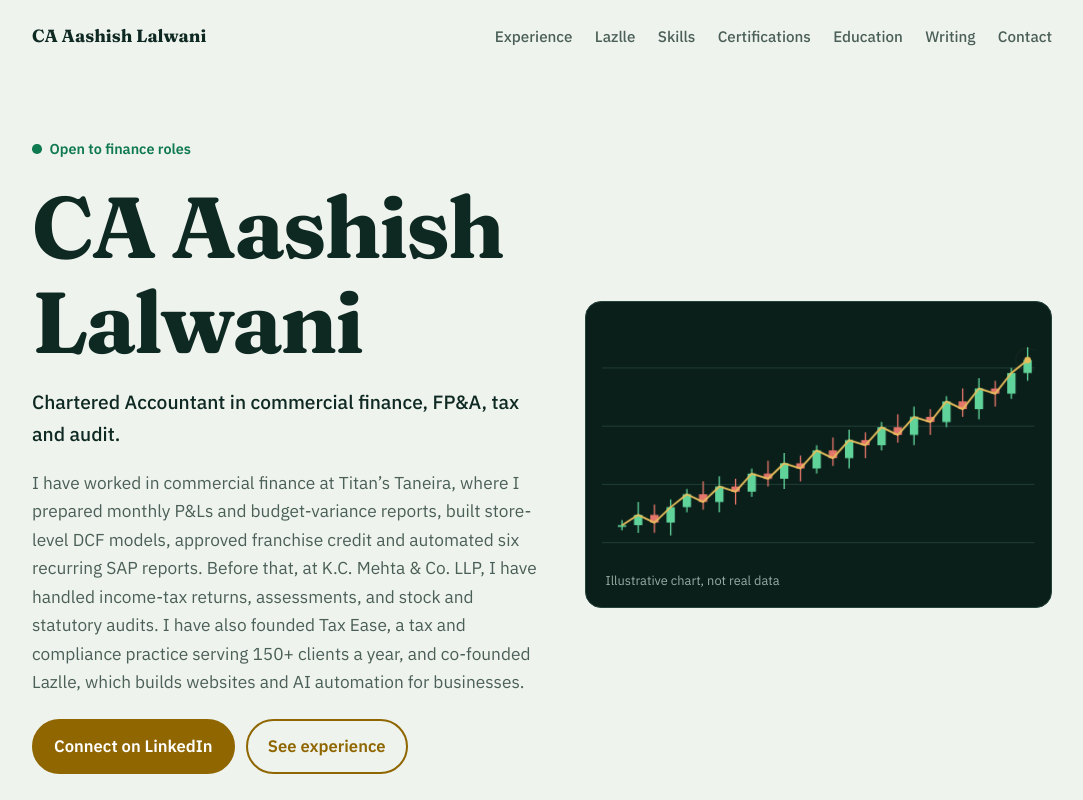
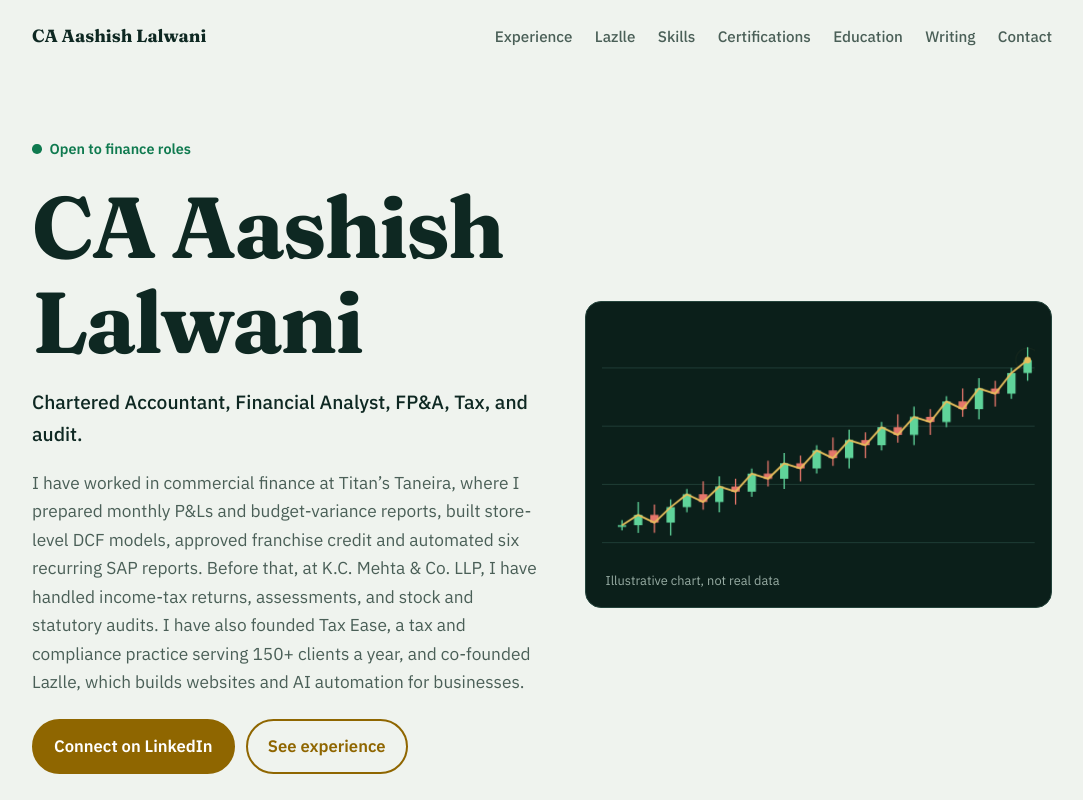
Before and after one commit to AashishLalwani17/CA_Aashish-Lalwani-Portfolio, a plain HTML site: page index.html in a window 1280 px wide. Shown: the top 800 px of the page, without its empty margins (98-1181 px from the left). Drawn offline with Linux system fonts and the light colour scheme.

Commit message:
Update index.html

```diff
--- a/index.html
+++ b/index.html
@@ -140,7 +140,7 @@ footer{padding:2rem 0 3rem;border-top:1px solid var(--rule);color:var(--mute);fo
   <div>
     <div class="status">Open to finance roles</div>
     <h1>CA Aashish Lalwani</h1>
-    <p class="role-line">Chartered Accountant in commercial finance, FP&amp;A, tax and audit.</p>
+    <p class="role-line">Chartered Accountant, Financial Analyst, FP&amp;A, Tax, and audit.</p>
     <p class="intro">I have worked in commercial finance at Titan’s Taneira, where I prepared monthly P&amp;Ls and budget-variance reports, built store-level DCF models, approved franchise credit and automated six recurring SAP reports. Before that, at K.C. Mehta &amp; Co. LLP, I have handled income-tax returns, assessments, and stock and statutory audits. I have also founded Tax Ease, a tax and compliance practice serving 150+ clients a year, and co-founded Lazlle, which builds websites and AI automation for businesses.</p>
     <div class="btns"><a class="btn main" href="https://www.linkedin.com/in/aashish-lalwani-5802a81b5" target="_blank" rel="noopener">Connect on LinkedIn</a><a class="btn alt" href="#experience">See experience</a></div>
   </div>
```
